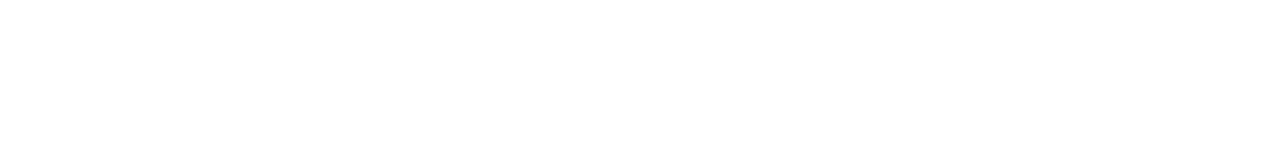
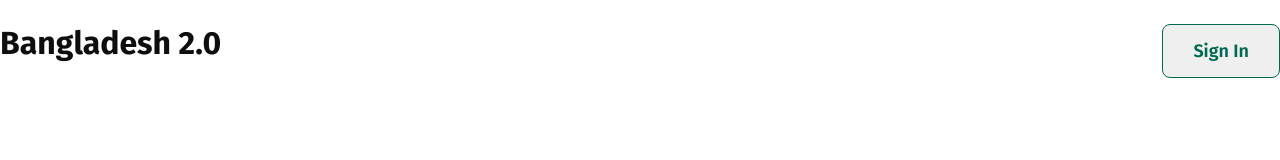
Before and after one commit to devenamulshikder/Bangladesh-2.0, a plain HTML site: page index.html in a window 1280 px wide. Drawn offline with Linux system fonts and the light colour scheme.

Commit message:
navbar added

```diff
--- a/index.html
+++ b/index.html
@@ -8,7 +8,10 @@
   </head>
   <body>
     <header>
-
+        <div class="navbar">
+            <h1>Bangladesh 2.0</h1>
+            <button>Sign In</button>
+        </div>
     </header>
     <main></main>
     <footer></footer>
--- a/style.css
+++ b/style.css
@@ -6,3 +6,34 @@
   font-family: "Fira Sans", serif;
   /* font-weight: 400; */
 }
+
+header {
+  max-width: 1300px;
+  margin: 0 auto;
+}
+
+.navbar {
+  display: flex;
+  justify-content: space-between;
+  margin-top: 24px;
+}
+.navbar h1 {
+  color: rgb(14, 14, 14);
+  font-size: 32px;
+  font-weight: 700;
+}
+.navbar button {
+  padding: 15px 30px;
+  color: rgb(0, 106, 80);
+  font-size: 18px;
+  font-weight: 600;
+  line-height: 22px;
+  border: 1px solid rgb(0, 106, 80);
+  border-radius: 8px;
+}
+.navbar button:hover {
+  scale: 1.1;
+  background-color: rgb(0, 106, 80);
+  color: aliceblue;
+  transition-duration: 500ms;
+}
```
